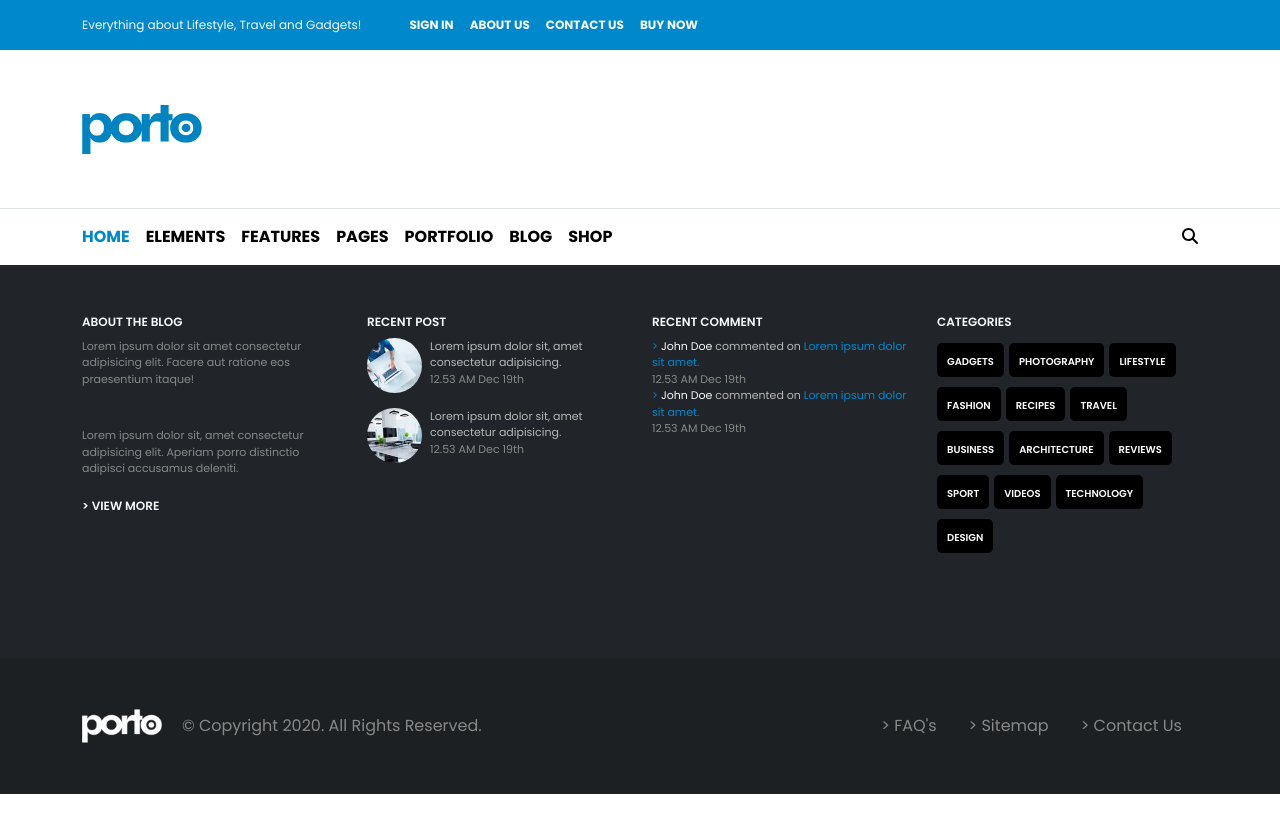
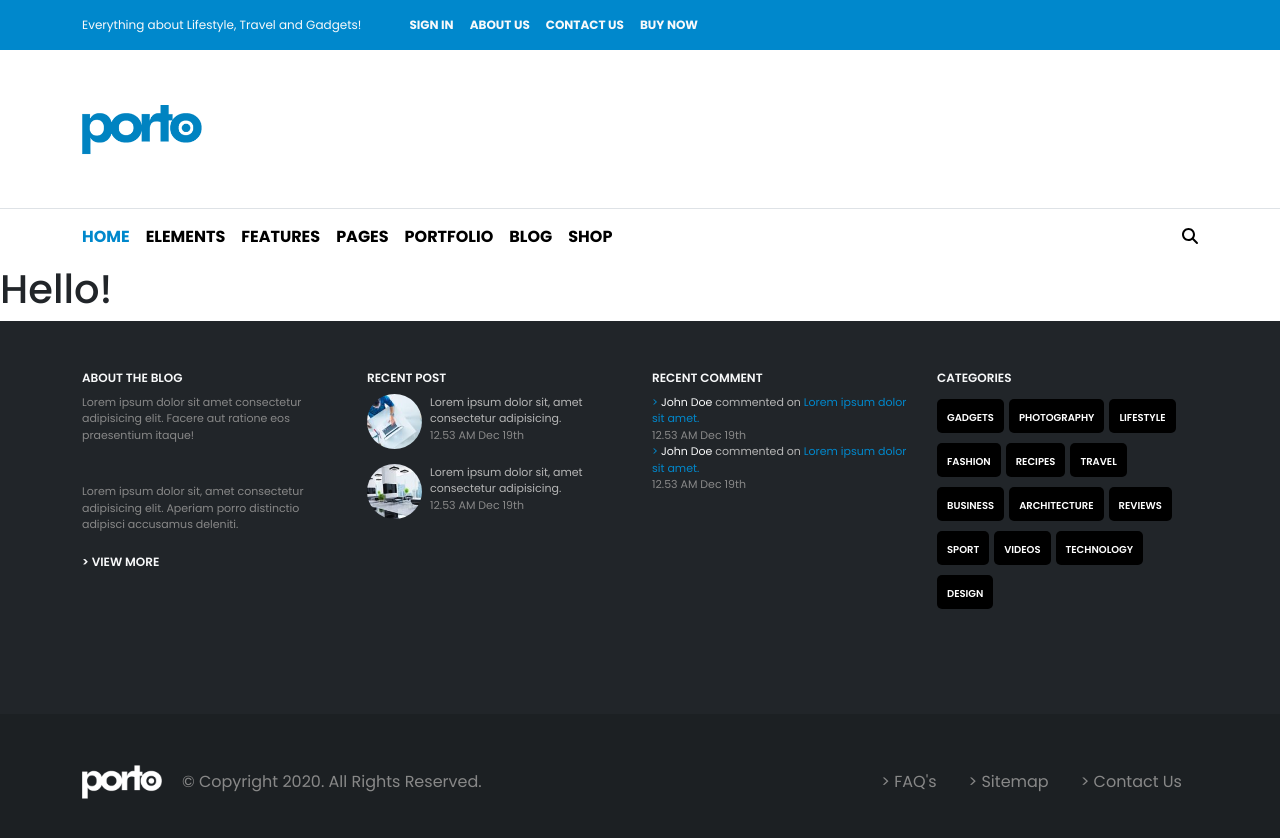
Before and after one commit to Fabiofljf/proj-html-vuejs, a Vue app: page / in a window 1280 px wide. Shown: the top 838 px of the page. Before the commit the page ends 800 px from the top, so only its background shows below. Built offline with nearby package versions, Linux system fonts and the light colour scheme.

Commit message:
Adding Main - component

```diff
--- a/src/App.vue
+++ b/src/App.vue
@@ -1,20 +1,21 @@
 <template>
   <div id="app">
     <SiteHeader />
+    <SiteMain />
     <SiteFooter />
   </div>
 </template>
 
 <script>
 import SiteHeader from "./components/SiteHeader.vue";
-//import SiteMain from './components/SiteMain.vue'
+import SiteMain from './components/SiteMain.vue'
 import SiteFooter from "./components/SiteFooter.vue";
 
 export default {
   name: "App",
   components: {
     SiteHeader,
-    //SiteMain,
+    SiteMain,
     SiteFooter,
   },
 };
```
